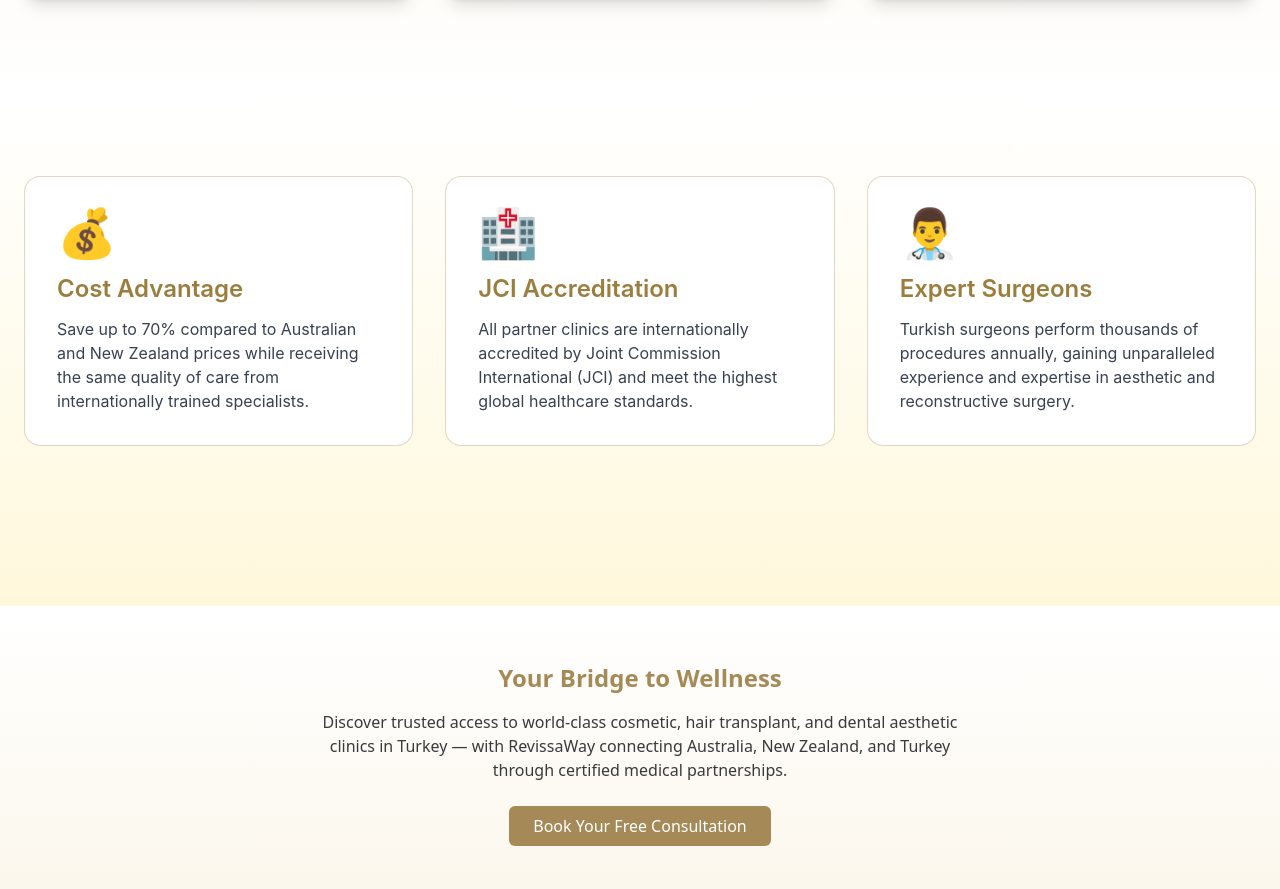
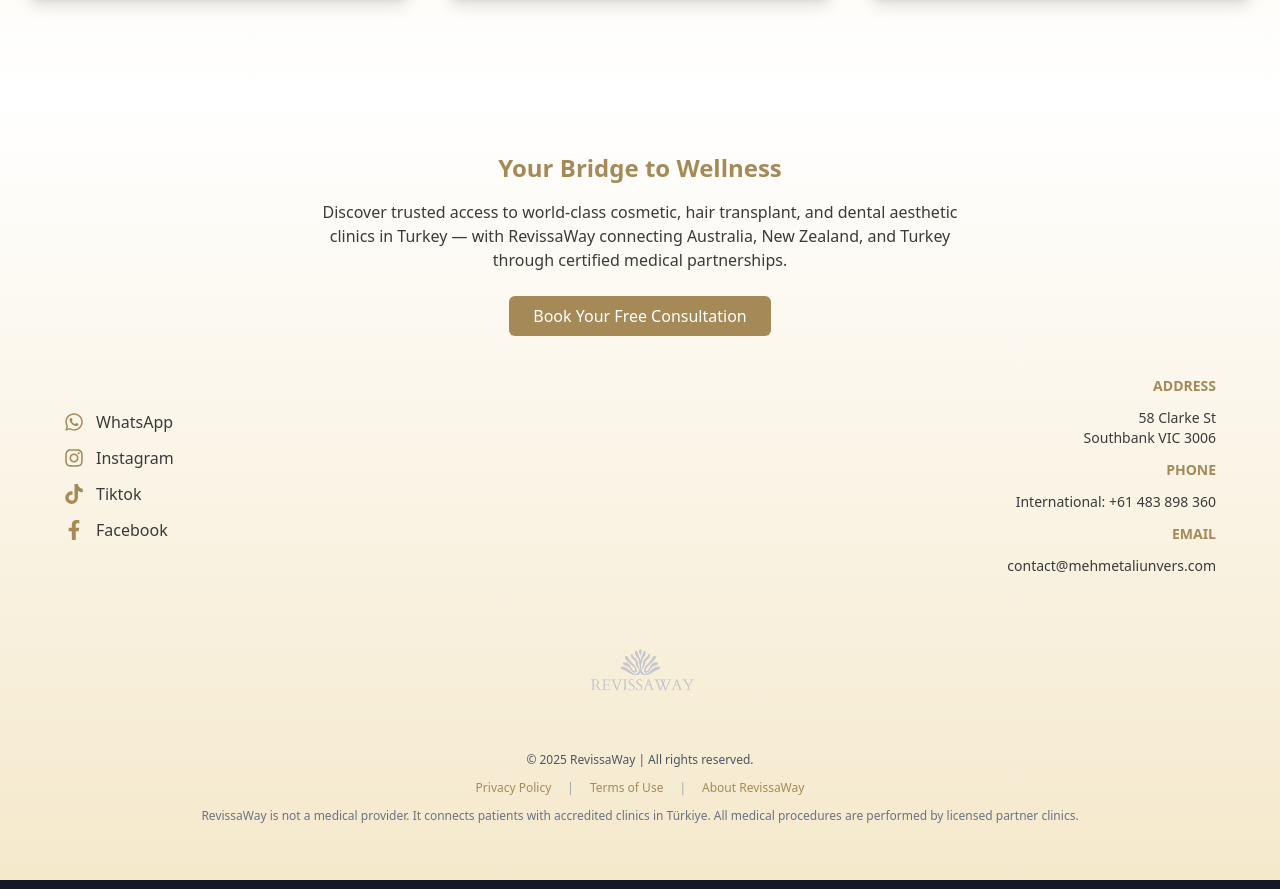
Before and after one commit to theunver/Revissaway, a Next.js app: page /about in a window 1280 px wide. Shown: the part 3355-4244 px from the top of the page. Built offline with nearby package versions, Linux system fonts and the light colour scheme.

Commit message:
refactor: remove Key Advantages Grid section from About page
- Remove Cost Advantage card
- Remove JCI Accreditation card
- Remove Expert Surgeons card
- Cleaner About page with focus on core company info
- Reduce redundancy with other pages
- Streamlined content structure

```diff
--- a/app/about/page.tsx
+++ b/app/about/page.tsx
@@ -253,42 +253,6 @@
         </div>
       </section>
 
-      {/* Key Advantages Grid - Moved from Why Turkey */}
-      <section className="w-full bg-gradient-to-b from-white to-[#FFF8DC] py-20 px-6">
-        <div className="max-w-7xl mx-auto">
-          <div className="grid grid-cols-1 md:grid-cols-3 gap-8 mb-20">
-            <div className="bg-white border border-[#9B7E3E]/30 rounded-2xl p-8 hover:shadow-xl transition-all duration-300">
-              <div className="text-5xl mb-4">💰</div>
-              <h3 className="text-2xl font-semibold text-[#9B7E3E] mb-3">
-                Cost Advantage
-              </h3>
-              <p className="text-gray-700">
-                Save up to 70% compared to Australian and New Zealand prices while receiving the same quality of care from internationally trained specialists.
-              </p>
-            </div>
-
-            <div className="bg-white border border-[#9B7E3E]/30 rounded-2xl p-8 hover:shadow-xl transition-all duration-300">
-              <div className="text-5xl mb-4">🏥</div>
-              <h3 className="text-2xl font-semibold text-[#9B7E3E] mb-3">
-                JCI Accreditation
-              </h3>
-              <p className="text-gray-700">
-                All partner clinics are internationally accredited by Joint Commission International (JCI) and meet the highest global healthcare standards.
-              </p>
-            </div>
-
-            <div className="bg-white border border-[#9B7E3E]/30 rounded-2xl p-8 hover:shadow-xl transition-all duration-300">
-              <div className="text-5xl mb-4">👨‍⚕️</div>
-              <h3 className="text-2xl font-semibold text-[#9B7E3E] mb-3">
-                Expert Surgeons
-              </h3>
-              <p className="text-gray-700">
-                Turkish surgeons perform thousands of procedures annually, gaining unparalleled experience and expertise in aesthetic and reconstructive surgery.
-              </p>
-            </div>
-          </div>
-        </div>
-      </section>
 
     </main>
   );
```
